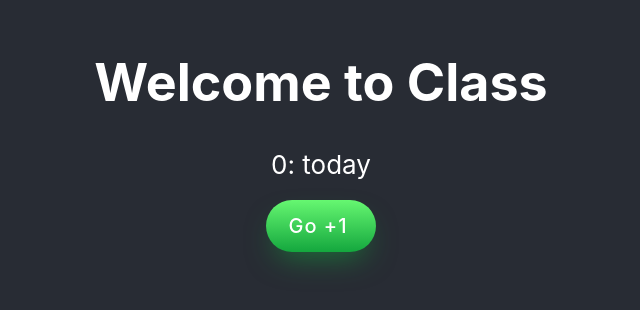
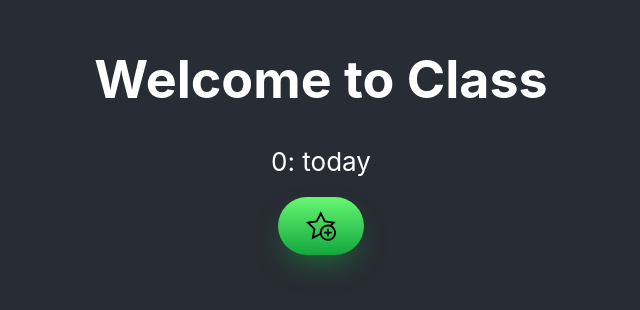
Before and after one commit to ArturasKi/001-lamos, a React (Create React App) app in the folder ak/: page / in a window 1280 px wide. Shown: the part 266-576 px from the top of the page, without its empty margins (319-959 px from the left). Built offline with nearby package versions, Linux system fonts and the light colour scheme.

Commit message:
Icon įdėjimas

```diff
--- a/ak/public/index.html
+++ b/ak/public/index.html
@@ -42,5 +42,22 @@
       To begin the development, run `npm start` or `yarn start`.
       To create a production bundle, use `npm run build` or `yarn build`.
     -->
+    <svg style="display: none" xmlns="http://www.w3.org/2000/svg" xmlns:xlink="http://www.w3.org/1999/xlink">
+      <symbol version="1.1" id="star" viewBox="0 0 479.294 479.294">
+      <g>
+        <path style="fill: none; color: white;" d="M449.294,345.794c0-54.826-44.604-99.43-99.43-99.43s-99.43,44.604-99.43,99.43
+          s44.604,99.429,99.43,99.429S449.294,400.62,449.294,345.794z M411.48,360.794h-46.616v46.616h-30v-46.616h-46.616v-30h46.616
+          v-46.616h30v46.616h46.616V360.794z"/>
+        <path d="M414.615,233.76l58.872-58.84l-162.872-24.127L235.904,4.071l-73.276,147.444L0,177.23l117.585,115.252L91.786,455.097
+          l134.653-70.317c16.58,52.374,65.638,90.443,123.425,90.443c71.368,0,129.43-58.062,129.43-129.429
+          C479.294,298,453.252,256.178,414.615,233.76z M250.435,345.794c0-54.826,44.604-99.43,99.43-99.43s99.43,44.604,99.43,99.43
+          s-44.604,99.429-99.43,99.429S250.435,400.62,250.435,345.794z M130.76,400.901l18.88-119.007l-86.052-84.345l119.017-18.819
+          L236.23,70.825l54.676,107.376l119.194,17.656l-25.311,25.298c-11.115-3.119-22.828-4.792-34.925-4.792
+          c-71.368,0-129.43,58.062-129.43,129.43c0,2.735,0.095,5.447,0.263,8.14L130.76,400.901z"/>
+        <polygon points="364.864,284.178 334.864,284.178 334.864,330.794 288.248,330.794 288.248,360.794 334.864,360.794
+          334.864,407.41 364.864,407.41 364.864,360.794 411.48,360.794 411.48,330.794 364.864,330.794 	"/>
+      </g>
+      </symbol>
+    </svg>
   </body>
 </html>
--- a/ak/src/App.scss
+++ b/ak/src/App.scss
@@ -63,7 +63,7 @@ button {
   font-family: inherit;
   font-weight: 500;
   font-size: 20px;
-  padding: 0.7em 1.4em 0.7em 1.1em;
+  padding: 0.7em 1.4em;
   color: white;
   background: #ad5389;
   background: linear-gradient(0deg, rgba(20,167,62,1) 0%, rgba(102,247,113,1) 100%);
@@ -121,3 +121,8 @@ button:active {
     transform: rotate(360deg);
   }
 }
+
+svg {
+  width: 30px;
+  height: 30px;
+}
--- a/ak/src/components/019/Counter.jsx
+++ b/ak/src/components/019/Counter.jsx
@@ -24,7 +24,11 @@ class Counter extends React.Component {
         return (
             <>
             <div>{this.state.counter}: {this.props.when}</div>
-            <button onClick={this.doClick}>Go +1</button>
+            <button onClick={this.doClick}>
+                <svg>
+                    <use href='#star'/>
+                </svg>
+            </button>
             </>
         )
     }
```
